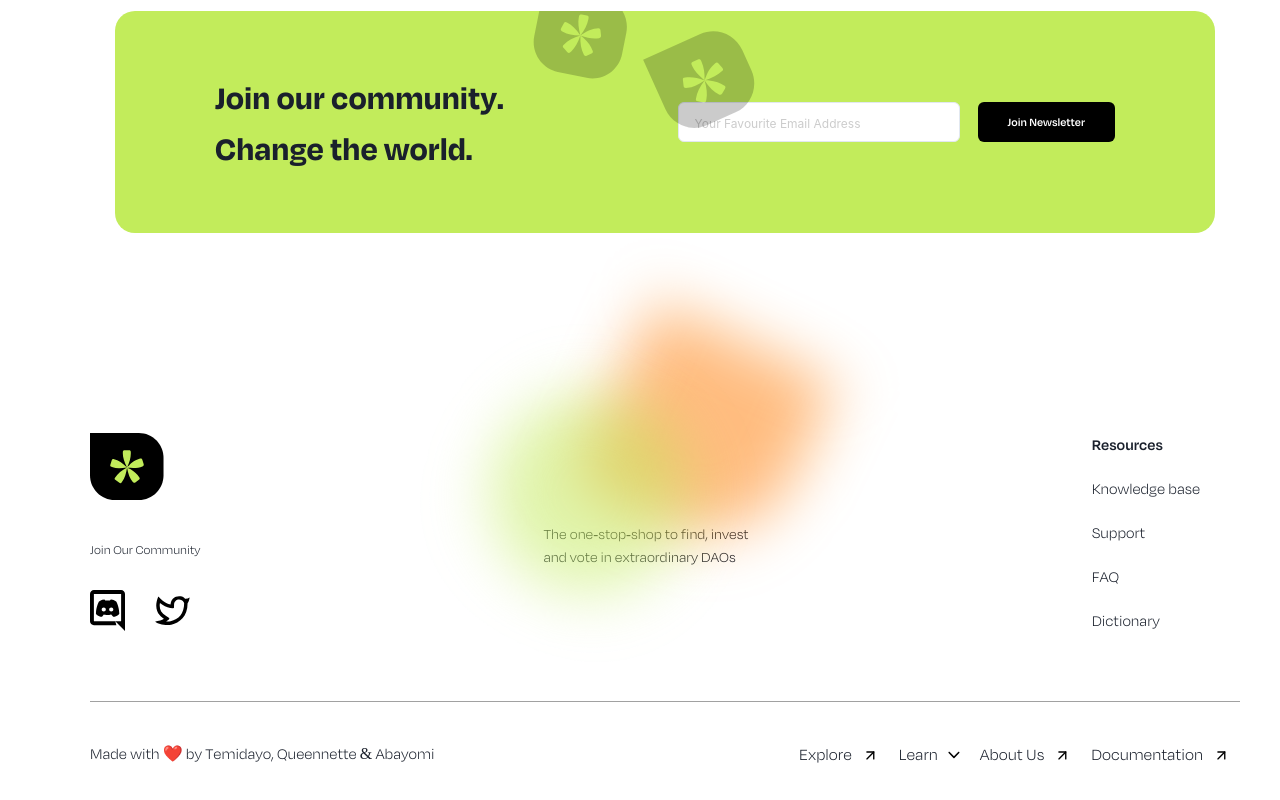
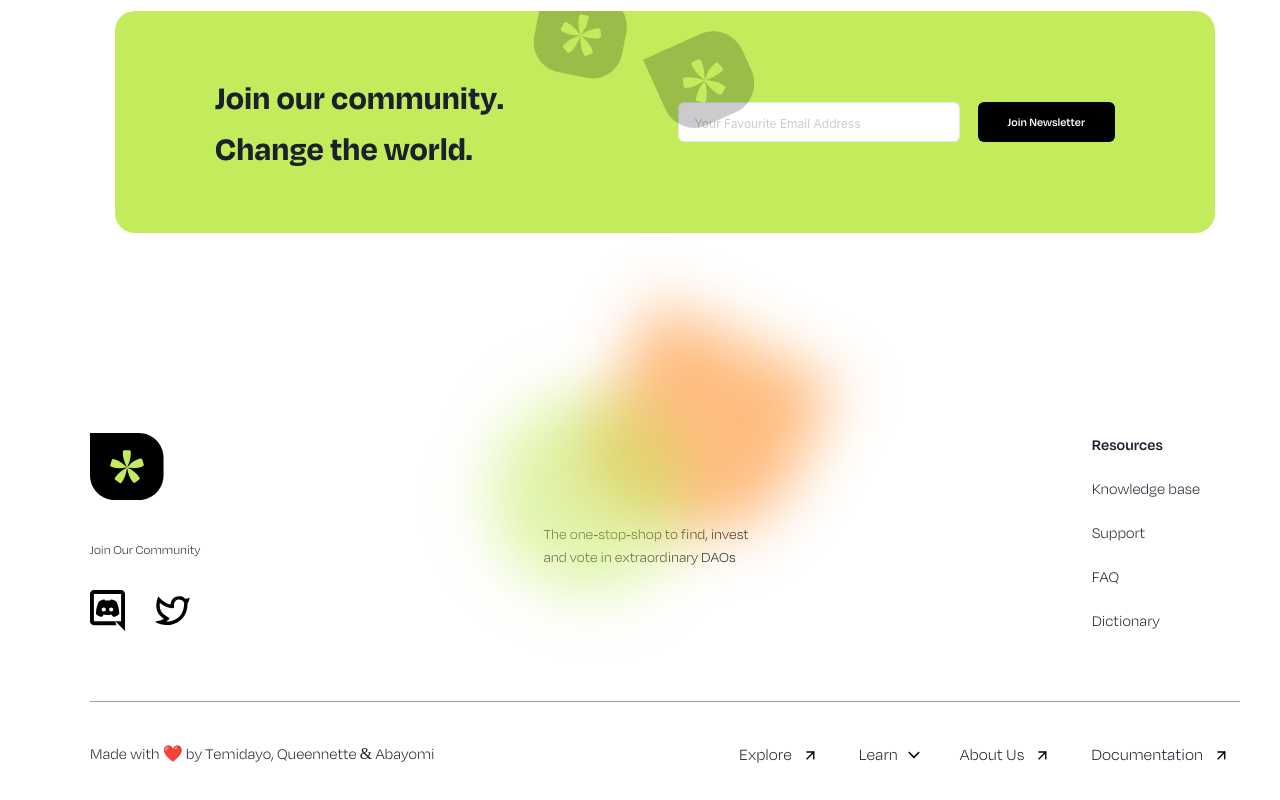
Before and after one commit to iamAbayomi/dao-open-challenge, a Next.js app: page / in a window 1280 px wide. Shown: the part 5462-6262 px from the top of the page. Built offline with nearby package versions, Linux system fonts and the light colour scheme.

Commit message:
refactor: redirect the flex direction

```diff
--- a/components/Footer/index.tsx
+++ b/components/Footer/index.tsx
@@ -71,9 +71,19 @@ const Footer = () => {
         </Box>
       </Box>
       <Box mt={"43px"} borderBottom={"0.5px solid #A1A1A1"} />
-      <Box mt={"40px"} display={"flex"} justifyContent={"space-between"}>
+      <Box
+        mt={"40px"}
+        display={"flex"}
+        justifyContent={"space-between"}
+        flexDir={{ base: "column-reverse", sm: "row" }}
+        gap={"80px"}
+      >
         <Text>Made with ❤️ by Temidayo, Queennette & Abayomi</Text>
-        <Box display={"flex"} flexDir={{ base: "column", xl: "row" }}>
+        <Box
+          display={"flex"}
+          gap={"20px"}
+          flexDir={{ base: "column", xl: "row" }}
+        >
           {headerData?.map((item: IHeaderLink) => (
             <HeaderText key={item?.id} name={item?.name} link={item?.link} />
           ))}
```
